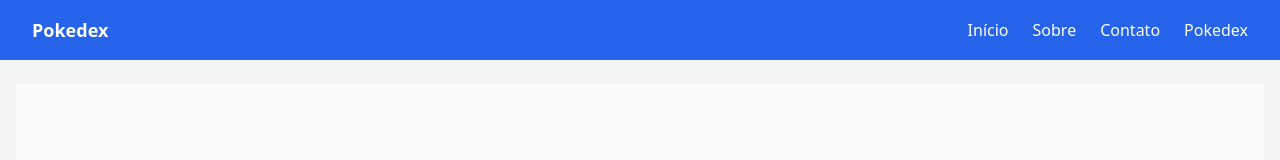
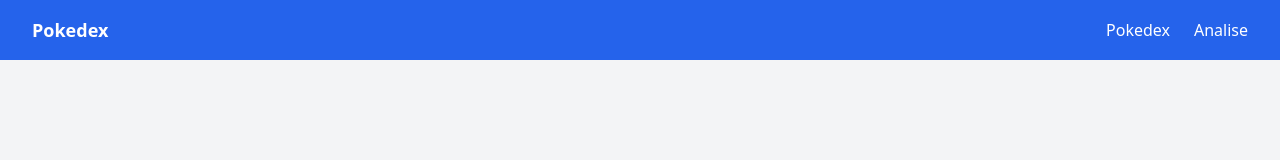
Before and after one commit to takiguchii/Pokedex-VueJs, a Vue app in the folder PokedexVueJs/: page / in a window 1280 px wide. Shown: the top 160 px of the page. Built offline with nearby package versions, Linux system fonts and the light colour scheme.

Commit message:
Fix: Fixing bugs
Deleting empty components and removing bugs in routes

```diff
--- a/PokedexVueJs/src/components/NavbarComponent.vue
+++ b/PokedexVueJs/src/components/NavbarComponent.vue
@@ -3,16 +3,10 @@
         <h1 class="text-lg font-bold">Pokedex</h1>
         <ul class="flex gap-6">
             <li>
-                <router-link to="/" class="hover:underline">Início</router-link>
+                <router-link to="/pokedex" class="hover:underline">Pokedex</router-link>
             </li>
-            <li>
-                <router-link to="/about" class="hover:underline">Sobre</router-link>
-            </li>
-            <li>
-                <router-link to="/contact" class="hover:underline">Contato</router-link>
-            </li>
-            <li>
-                <router-link to="/pokedex" class="hover:underline">Pokedex</router-link>
+                       <li>
+                <router-link to="/analise" class="hover:underline">Analise</router-link>
             </li>
         </ul>
     </nav>
--- a/PokedexVueJs/src/router/index.js
+++ b/PokedexVueJs/src/router/index.js
@@ -1,7 +1,5 @@
 import { createRouter, createWebHistory } from 'vue-router'
 import HomeView from '../views/HomeView.vue'
-import AboutView from '../views/AboutView.vue'
-import ContactView from '../views/ContactView.vue'
 import PokedexView from '../views/PokedexView.vue'
 
 const router = createRouter({
@@ -13,16 +11,6 @@ const router = createRouter({
       component: HomeView,
     },
     {
-      path: '/about',
-      name: 'about',
-      component: AboutView,
-    },
-    {
-      path: '/contact',
-      name: 'contact',
-      component: ContactView,
-    },
-    {
       path: '/pokedex',
       name: 'pokedex',
       component: PokedexView,
--- a/PokedexVueJs/src/views/AboutView.vue
+++ /dev/null
@@ -1,5 +0,0 @@
-<template>
-  <div class="about">
-    <h1>This is an about page</h1>
-  </div>
-</template>
--- a/PokedexVueJs/src/views/ContactView.vue
+++ /dev/null
@@ -1,5 +0,0 @@
-<template>
-    <div class="contact">
-      <h1>This is an contact page</h1>
-    </div>
-  </template>
--- a/PokedexVueJs/src/views/HomeView.vue
+++ b/PokedexVueJs/src/views/HomeView.vue
@@ -2,7 +2,7 @@
 </script>
 
 <template>
-  <main class="flex items-center justify-center min-h-screen bg-gray-50">
+  <main class="flex items-center justify-center min-h-screen ">
     <div class="text-center">
       <h1 class="text-5xl font-extrabold text-indigo-700 mb-2">PokeBase</h1>
       <p class="text-lg text-gray-500 mt-2">Aprenda mais sobre seus pokemons</p>
```
Also changed, not shown: PokedexVueJs/src/views/AnaliseView.vue (added).
